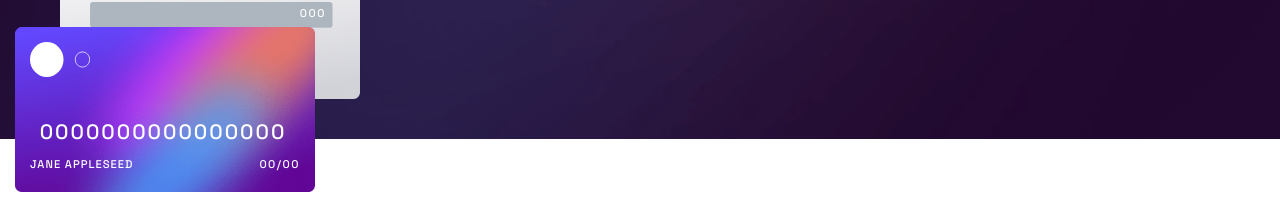
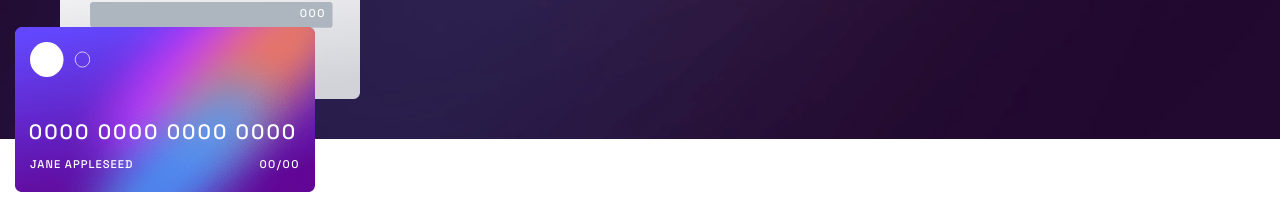
Before and after one commit to IsmaelFe/InteractiveCard, a React (Vite) app: page / in a window 1280 px wide. Shown: the part 680-887 px from the top of the page. Built offline with nearby package versions, Linux system fonts and the light colour scheme.

Commit message:
Versión movil completa

```diff
--- a/src/components/Front_Card.jsx
+++ b/src/components/Front_Card.jsx
@@ -11,7 +11,10 @@ const Front_Card = ({ card }) => {
   };
 
   let value = card.number;
-  let newValue = value.split(" ");
+  let numberOne = value.substr(0, 4);
+  let numberTwo = value.substr(4, 4);
+  let numberTre = value.substr(8, 4);
+  let numberFour = value.substr(12, 4);
 
   let lMonth = card.month.length;
   let lYear = card.year.length;
@@ -30,7 +33,7 @@ const Front_Card = ({ card }) => {
       ></img>
       <input
         style={stylesInput}
-        value={card.number}
+        value={`${numberOne} ${numberTwo} ${numberTre} ${numberFour}`}
         type="text"
         readOnly
         className="input-front-card"
--- a/src/components/Main.jsx
+++ b/src/components/Main.jsx
@@ -25,9 +25,6 @@ const Main = () => {
   };
 
   const newNum = (value) => {
-    let newValue = value;
-    console.log(newValue);
-
     setCard({
       ...card,
       number: value,
```
